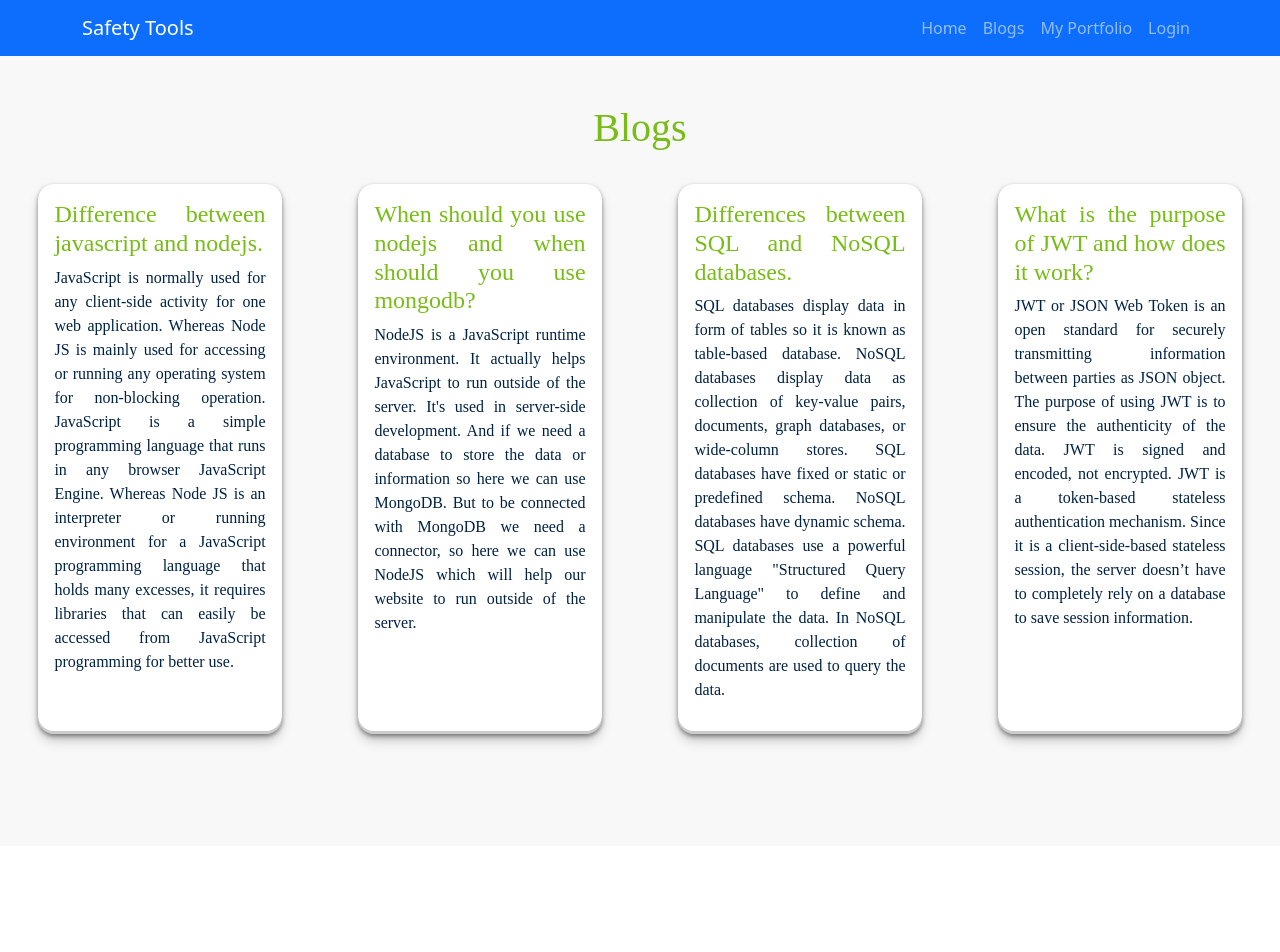
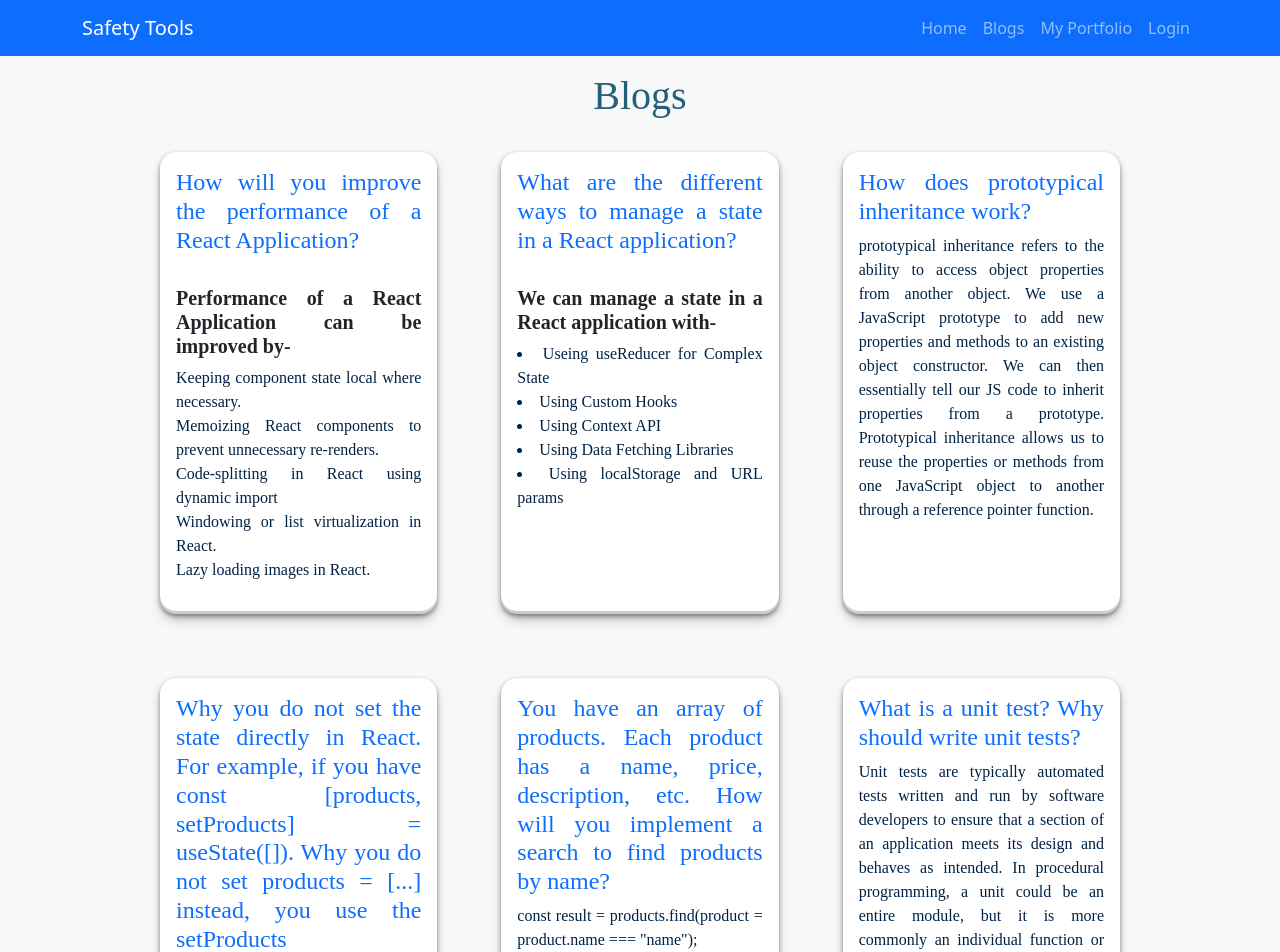
Before and after one commit to munia2020/manufacturer-website-client-side-munia2020, a React (Create React App) app in the folder safety-tools/: page /blogs in a window 1280 px wide. Shown: the top 952 px of the page. Before the commit the page ends 846 px from the top, so only its background shows below. Built offline with nearby package versions, Linux system fonts and the light colour scheme; no server answers.

Commit message:
blogs done

```diff
--- a/safety-tools/src/pages/Blogs/Blogs.css
+++ b/safety-tools/src/pages/Blogs/Blogs.css
@@ -1,23 +1,27 @@
 .blogs {
     text-align: center;
     font-family: serif;
-    margin: 0;
+    margin: 0 auto;
     padding-top: 1em;
     padding-bottom: 7em;
     background-color: #f8f8f8;
   }
   .blogs h1 {
     margin: .8em 0;
+    margin-top: 0;
     font-size: 2.5rem;
-    color: #78bc16;
+    color: rgb(35, 96, 121);
   }
 
   .blogs-container {
-    display: flex;
-    justify-content: space-around;
+    width: 75%;
+    margin: 0 auto;
+    display: grid;
+    grid-template-columns: repeat(3, 1fr);
+    gap: 4em;
   }
   .blogs-container h3 {
-    color: #78bc16;
+    color: #0d6efd;
     font-size: 1.5rem;
   }
 
@@ -28,7 +32,7 @@
   .blog {
     text-align: justify;
     padding: 1em;
-    width: 19%;
+    /* width: 19%; */
     border-radius: 1em;
     background-color: white;
     box-shadow: rgba(0, 0, 0, 0.4) 0px 2px 4px,
@@ -40,11 +44,10 @@
       width: 100%;
     }
     .blogs-container {
-      flex-direction: column;
-      align-items: center;
+      grid-template-columns: repeat(1, 1fr);
     }
     .blog {
-      width: 80%;
+      /* width: 80%; */
       margin-bottom: 1em;
     }
   }
--- a/safety-tools/src/pages/Blogs/Blogs.js
+++ b/safety-tools/src/pages/Blogs/Blogs.js
@@ -1,5 +1,5 @@
 import React from "react";
-import './Blogs.css';
+import "./Blogs.css";
 
 const Blogs = () => {
   return (
@@ -8,51 +8,84 @@ const Blogs = () => {
 
       <div className="blogs-container">
         <div className="blog">
-          <h3>Difference between javascript and nodejs.</h3>
+          <h3>How will you improve the performance of a React Application?</h3>
+          <br />
+          <h5>
+            <strong>
+              Performance of a React Application can be improved by-
+            </strong>
+          </h5>
           <p>
-            JavaScript is normally used for any client-side activity for one web
-            application. Whereas Node JS is mainly used for accessing or running
-            any operating system for non-blocking operation. JavaScript is a
-            simple programming language that runs in any browser JavaScript
-            Engine. Whereas Node JS is an interpreter or running environment for
-            a JavaScript programming language that holds many excesses, it
-            requires libraries that can easily be accessed from JavaScript
-            programming for better use.
+            Keeping component state local where necessary. <br />
+            Memoizing React components to prevent unnecessary re-renders. <br />
+            Code-splitting in React using dynamic import <br />
+            Windowing or list virtualization in React. <br />
+            Lazy loading images in React.
           </p>
         </div>
         <div className="blog">
-          <h3>When should you use nodejs and when should you use mongodb?</h3>
+          <h3>
+            What are the different ways to manage a state in a React
+            application?
+          </h3>
+          <br />
+          <h5>
+            <strong>We can manage a state in a React application with-</strong>
+          </h5>
           <p>
-            NodeJS is a JavaScript runtime environment. It actually helps
-            JavaScript to run outside of the server. It's used in server-side
-            development. And if we need a database to store the data or
-            information so here we can use MongoDB. But to be connected with
-            MongoDB we need a connector, so here we can use NodeJS which will
-            help our website to run outside of the server.
+            <li>Useing useReducer for Complex State</li>
+            <li>Using Custom Hooks</li>
+            <li>Using Context API</li>
+            <li>Using Data Fetching Libraries</li>
+            <li>Using localStorage and URL params</li>
           </p>
         </div>
         <div className="blog">
-          <h3>Differences between SQL and NoSQL databases.</h3>
+          <h3>How does prototypical inheritance work?</h3>
           <p>
-            SQL databases display data in form of tables so it is known as
-            table-based database. NoSQL databases display data as collection of
-            key-value pairs, documents, graph databases, or wide-column stores.
-            SQL databases have fixed or static or predefined schema. NoSQL
-            databases have dynamic schema. SQL databases use a powerful language
-            "Structured Query Language" to define and manipulate the data. In
-            NoSQL databases, collection of documents are used to query the data.
+            prototypical inheritance refers to the ability to access object
+            properties from another object. We use a JavaScript prototype to add
+            new properties and methods to an existing object constructor. We can
+            then essentially tell our JS code to inherit properties from a
+            prototype. Prototypical inheritance allows us to reuse the
+            properties or methods from one JavaScript object to another through
+            a reference pointer function.
           </p>
         </div>
         <div className="blog">
-          <h3>What is the purpose of JWT and how does it work?</h3>
+          <h3>
+            Why you do not set the state directly in React. For example, if you
+            have const [products, setProducts] = useState([]). Why you do not
+            set products = [...] instead, you use the setProducts
+          </h3>
           <p>
-            JWT or JSON Web Token is an open standard for securely transmitting
-            information between parties as JSON object. The purpose of using JWT
-            is to ensure the authenticity of the data. JWT is signed and
-            encoded, not encrypted. JWT is a token-based stateless
-            authentication mechanism. Since it is a client-side-based stateless
-            session, the server doesn’t have to completely rely on a database to
-            save session information.
+            setState() enqueues changes to the component state and tells React
+            that this component and its children need to be re-rendered with the
+            updated state. This is the primary method use to update the user
+            interface in response to event handlers and server responses.
+          </p>
+        </div>
+        <div className="blog">
+          <h3>
+            You have an array of products. Each product has a name, price,
+            description, etc. How will you implement a search to find products
+            by name?
+          </h3>
+          <p>const result = products.find(product = product.name === "name");</p>
+        </div>
+        <div className="blog">
+          <h3>What is a unit test? Why should write unit tests?</h3>
+          <p>
+            Unit tests are typically automated tests written and run by software
+            developers to ensure that a section of an application meets its
+            design and behaves as intended. In procedural programming, a unit
+            could be an entire module, but it is more commonly an individual
+            function or procedure. <br />
+            One of the benefits of unit tests is that they isolate a function,
+            class or method and only test that piece of code. Higher quality
+            individual components create overall system resiliency. Thus, the
+            result is reliable code. Unit tests also change the nature of the
+            debugging process.
           </p>
         </div>
       </div>
```
